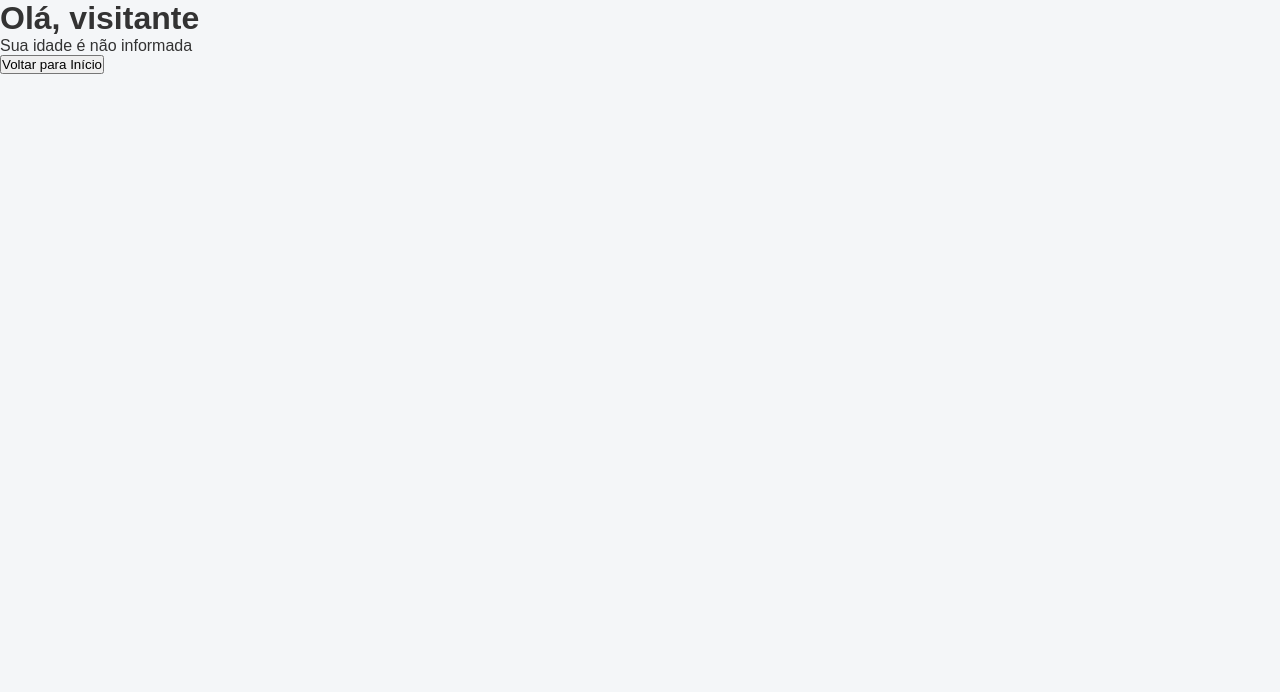
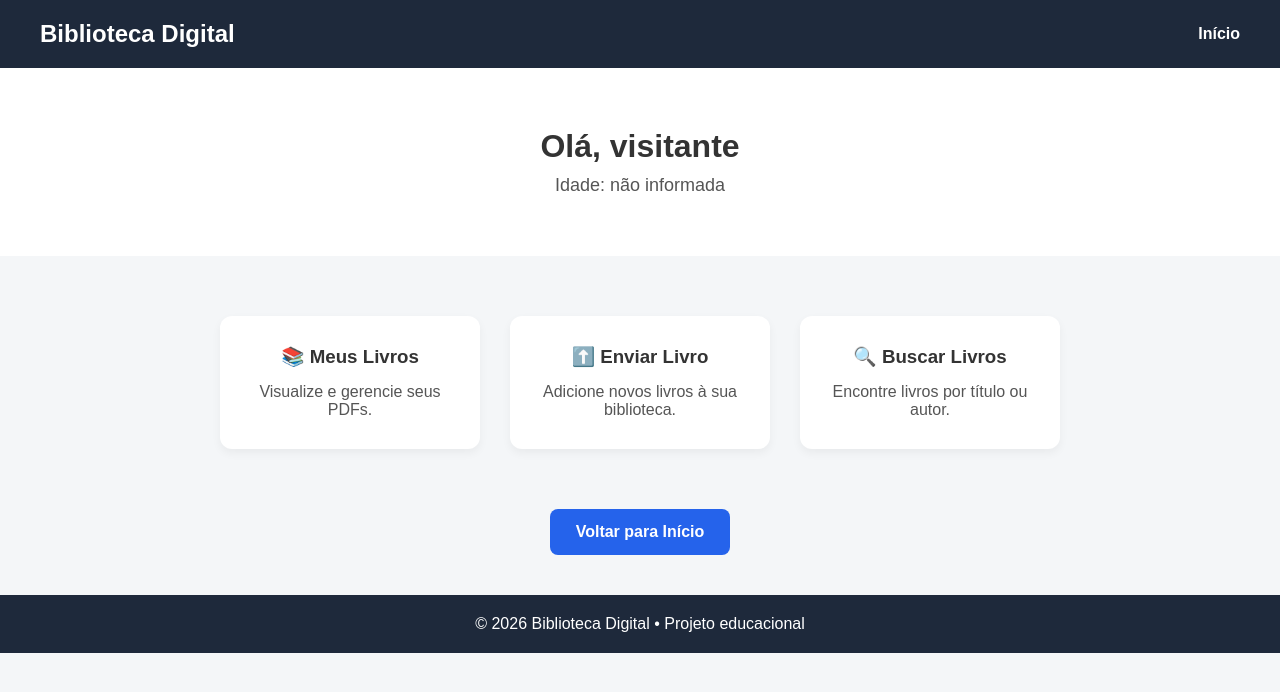
Before and after one commit to Yan-Gralha/Cadastro-com-Flask, a Flask app: template templates/home.html in a window 1280 px wide. Shown: the top 692 px of the page. Run offline with Flask 3, Linux system fonts and the light colour scheme; the template is opened without the code that fills it, so the values that code supplies are empty.

Commit message:
Adição do FrontEnd para o Home

```diff
--- /dev/null
+++ b/static/style_home.css
@@ -0,0 +1,110 @@
+* {
+    margin: 0;
+    padding: 0;
+    box-sizing: border-box;
+    font-family: Arial, Helvetica, sans-serif;
+}
+
+body {
+    background-color: #f4f6f8;
+    color: #333;
+}
+
+header {
+    background-color: #1e293b;
+    color: white;
+    padding: 20px 40px;
+    display: flex;
+    justify-content: space-between;
+    align-items: center;
+}
+
+header h1 {
+    font-size: 24px;
+}
+
+nav {
+    display: flex;
+    gap: 20px;
+}
+
+nav a {
+    color: white;
+    text-decoration: none;
+    font-weight: bold;
+}
+
+.hero {
+    background-color: white;
+    text-align: center;
+    padding: 60px 20px;
+}
+
+.hero h2 {
+    font-size: 32px;
+    margin-bottom: 10px;
+}
+
+.hero p {
+    font-size: 18px;
+    color: #555;
+}
+
+.dashboard {
+    display: flex;
+    justify-content: center;
+    gap: 30px;
+    padding: 60px 20px;
+    flex-wrap: wrap;
+}
+
+.card {
+    background-color: white;
+    width: 260px;
+    padding: 30px;
+    border-radius: 12px;
+    text-align: center;
+    box-shadow: 0 4px 10px rgba(0, 0, 0, 0.05);
+    cursor: pointer;
+    transition: 0.3s;
+}
+
+.card:hover {
+    transform: translateY(-5px);
+}
+
+.card h3 {
+    margin-bottom: 15px;
+}
+
+.card p {
+    color: #555;
+}
+
+.actions {
+    display: flex;
+    justify-content: center;
+    margin-bottom: 40px;
+}
+
+.actions button {
+    padding: 14px 26px;
+    border-radius: 8px;
+    border: none;
+    background-color: #2563eb;
+    color: white;
+    font-size: 16px;
+    font-weight: bold;
+    cursor: pointer;
+}
+
+.actions button:hover {
+    opacity: 0.9;
+}
+
+footer {
+    background-color: #1e293b;
+    color: white;
+    text-align: center;
+    padding: 20px;
+}
--- a/templates/home.html
+++ b/templates/home.html
@@ -2,14 +2,49 @@
 <html lang="pt-br">
 <head>
     <meta charset="UTF-8">
-    <title>Usuário</title>
-    <link rel="stylesheet" href="{{ url_for('static', filename='style.css') }}">
+    <title>Home | Biblioteca Digital</title>
+    <link rel="stylesheet" href="{{ url_for('static', filename='style_home.css') }}">
 </head>
 <body>
-    <h1>Olá, {{ nome or "visitante" }}</h1>
-    <p>Sua idade é {{ idade or "não informada" }}</p>
+
+<header>
+    <h1>Biblioteca Digital</h1>
+    <nav>
+        <a href="{{ url_for('index') }}">Início</a>
+    </nav>
+</header>
+
+<section class="hero">
+    <h2>Olá, {{ nome or "visitante" }}</h2>
+    <p>Idade: {{ idade or "não informada" }}</p>
+</section>
+
+<section class="dashboard">
+    <div class="card">
+        <h3>📚 Meus Livros</h3>
+        <p>Visualize e gerencie seus PDFs.</p>
+    </div>
+
+    <div class="card">
+        <h3>⬆️ Enviar Livro</h3>
+        <p>Adicione novos livros à sua biblioteca.</p>
+    </div>
+
+    <div class="card">
+        <h3>🔍 Buscar Livros</h3>
+        <p>Encontre livros por título ou autor.</p>
+    </div>
+</section>
+
+<div class="actions">
     <form action="{{ url_for('index') }}" method="get">
         <button type="submit">Voltar para Início</button>
     </form>
+</div>
+
+<footer>
+    <p>© 2026 Biblioteca Digital • Projeto educacional</p>
+</footer>
+
 </body>
 </html>
--- a/users.json
+++ b/users.json
@@ -1,7 +1,3 @@
 [
-    {
-        "id": 1,
-        "nome": "Yan",
-        "idade": "12"
-    }
+
 ]
```
